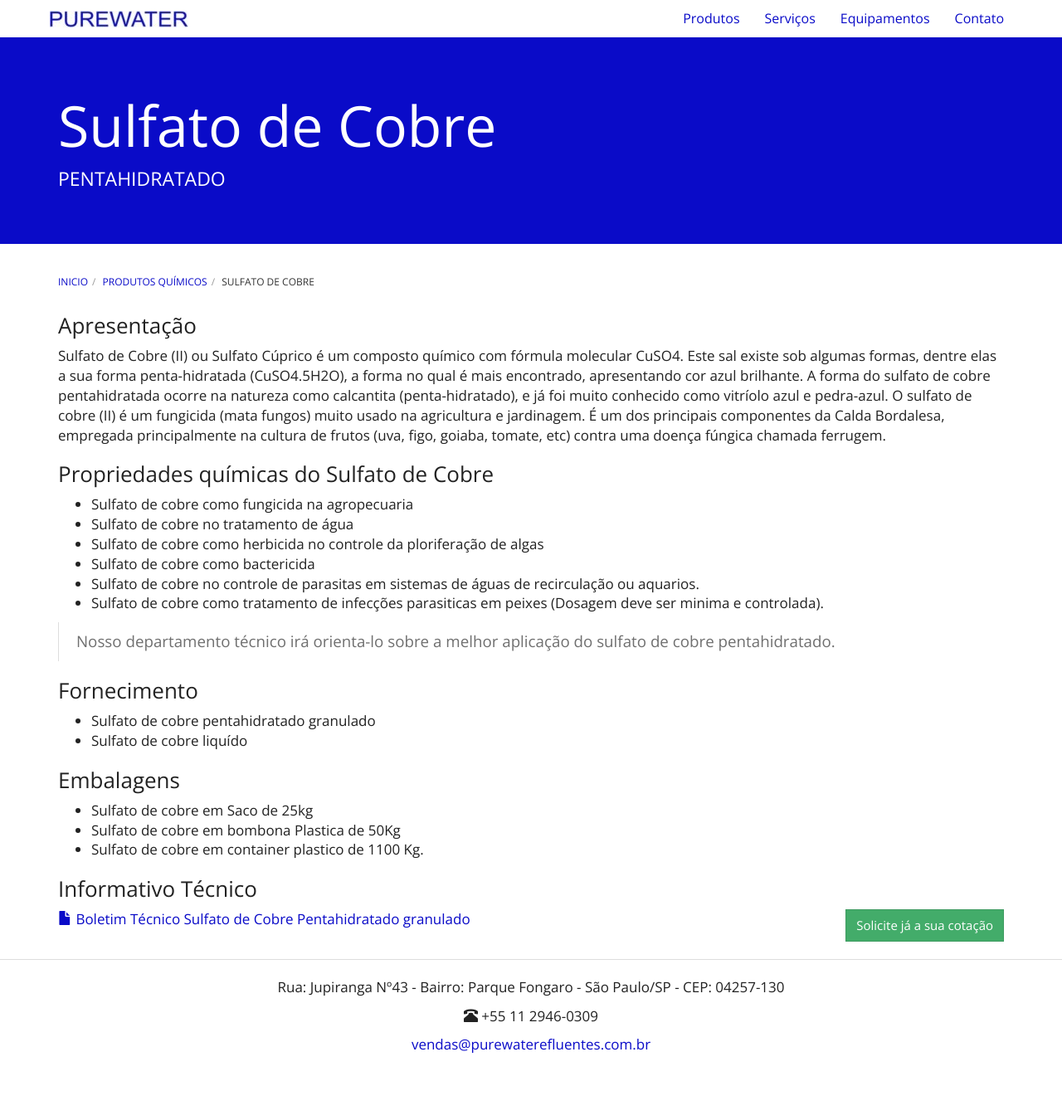
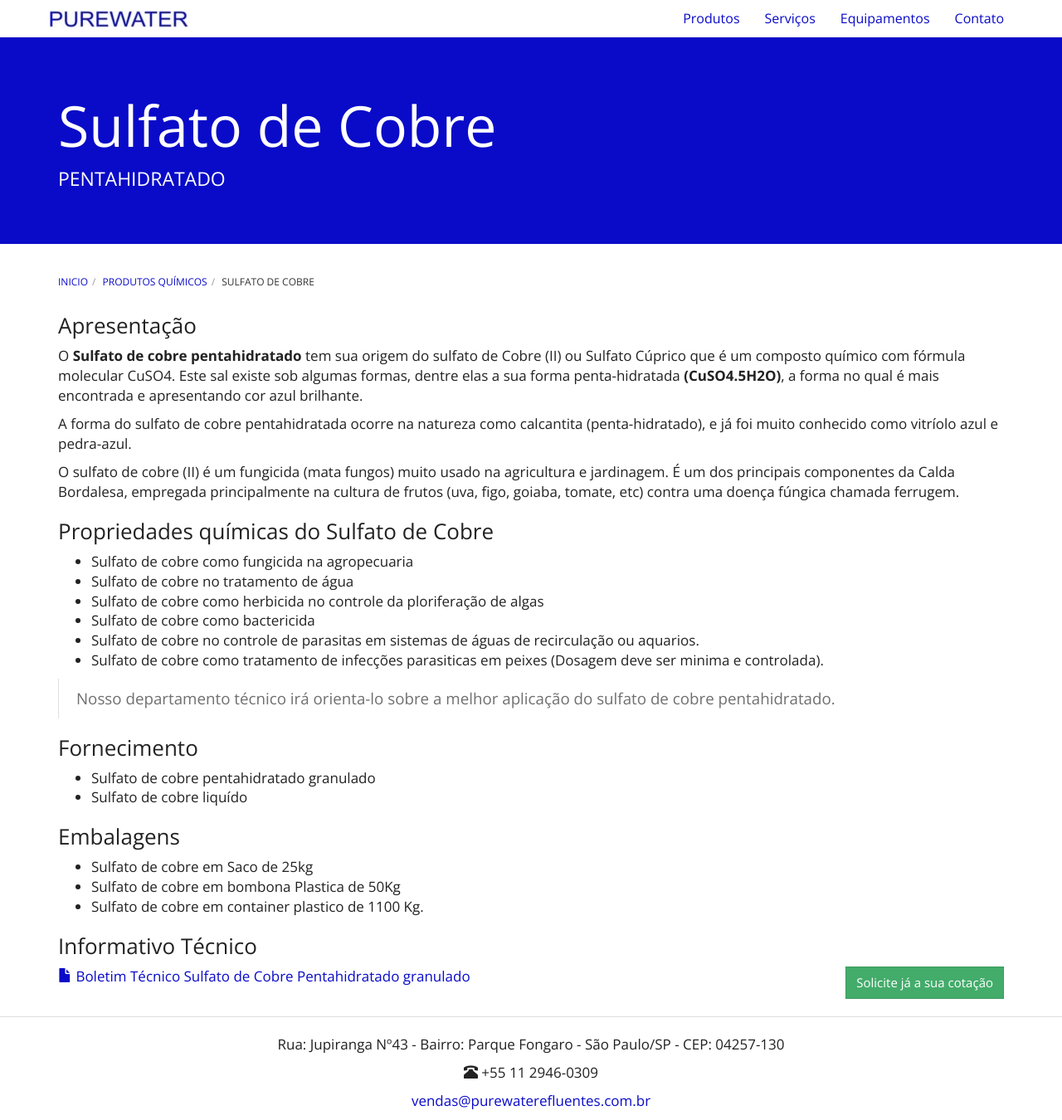
Before and after one commit to purewaterefluentes/purewaterefluentes.github.io, a Jekyll site: the page built from produtos/sulfato-de-cobre-pentahidratado.md, in a window 1280 px wide and 1350 px high. Shown: the whole window at 83% size. Built offline with Jekyll 4.4.1, drawn with Linux system fonts in a browser that asks for light colours; nearby versions of some CDN libraries; library files that are not in the unit come from our copies.

Commit message:
Create sulfato-de-cobre-pentahidratado.md

```diff
--- a/produtos/sulfato-de-cobre-pentahidratado.md
+++ b/produtos/sulfato-de-cobre-pentahidratado.md
@@ -6,7 +6,10 @@ subtitle: PENTAHIDRATADO
 ---
 ### Apresentação
 
-Sulfato de Cobre (II) ou Sulfato Cúprico é um composto químico com fórmula molecular CuSO4. Este sal existe sob algumas formas, dentre elas a sua forma penta-hidratada (CuSO4.5H2O), a forma no qual é mais encontrado, apresentando cor azul brilhante. A forma do sulfato de cobre pentahidratada ocorre na natureza como calcantita (penta-hidratado), e já foi muito conhecido como vitríolo azul e pedra-azul.
+O **Sulfato de cobre pentahidratado** tem sua origem do sulfato de Cobre (II) ou Sulfato Cúprico que é um composto químico com fórmula molecular CuSO4. Este sal existe sob algumas formas, dentre elas a sua forma penta-hidratada **(CuSO4.5H2O)**, a forma no qual é mais encontrada e apresentando cor azul brilhante.
+
+A forma do sulfato de cobre pentahidratada ocorre na natureza como calcantita (penta-hidratado), e já foi muito conhecido como vitríolo azul e pedra-azul.
+
 O sulfato de cobre (II) é um fungicida (mata fungos) muito usado na agricultura e jardinagem. É um dos principais componentes da Calda Bordalesa, empregada principalmente na cultura de frutos (uva, figo, goiaba, tomate, etc) contra uma doença fúngica chamada ferrugem.
 
 ### Propriedades químicas do Sulfato de Cobre
```
